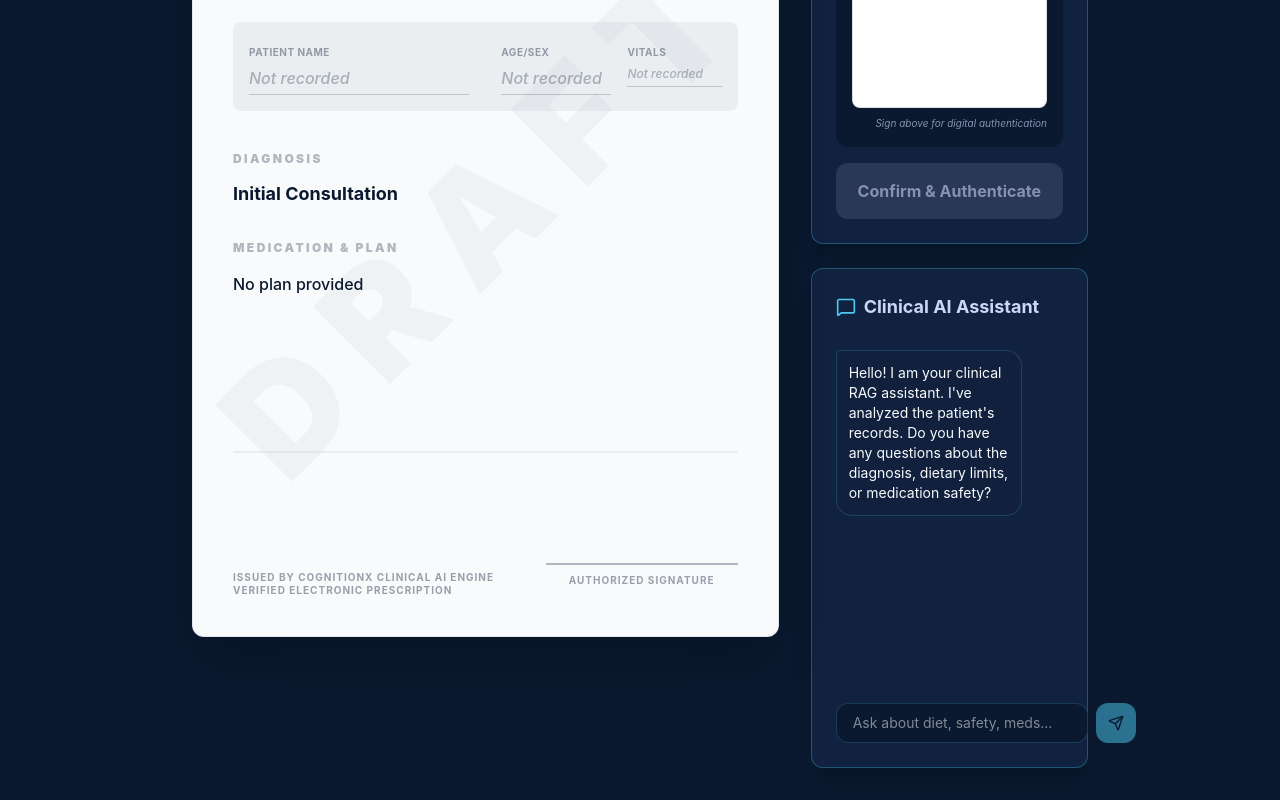
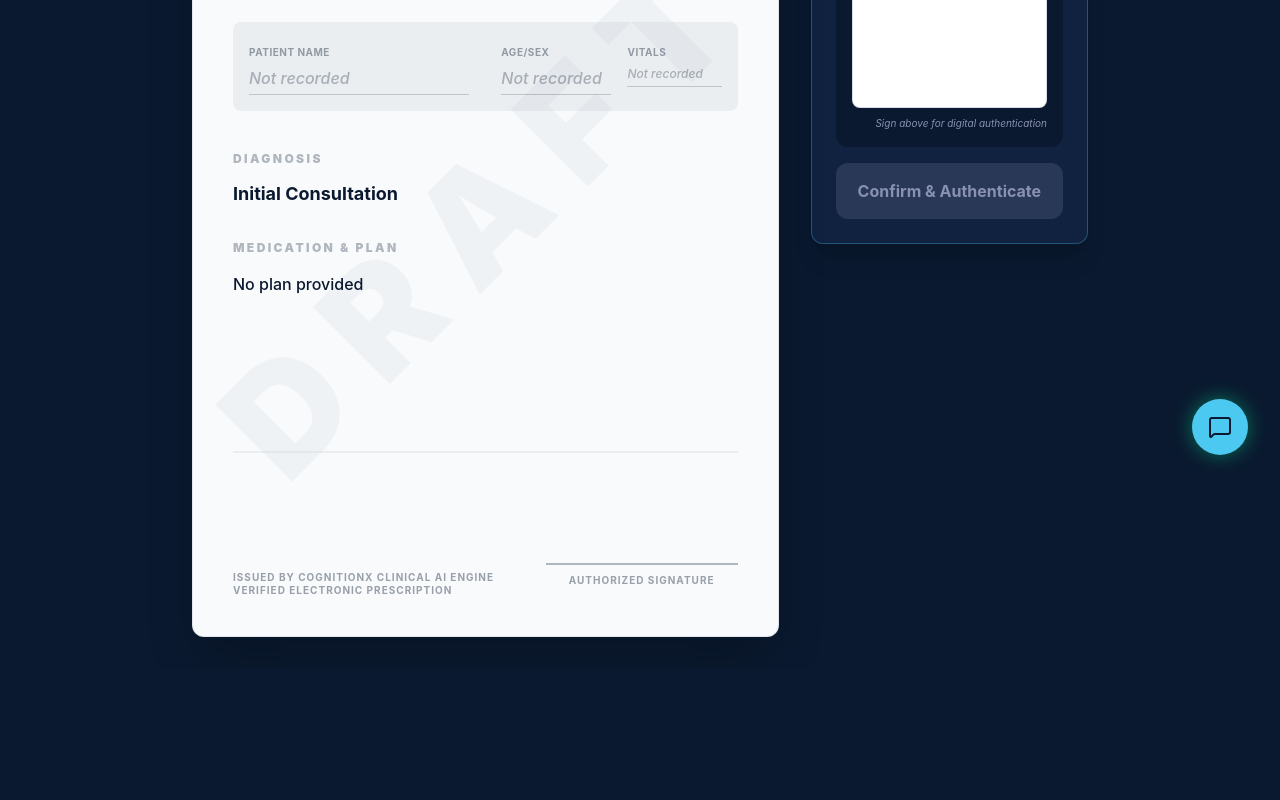
Before and after one commit to manthaaaaan/Cognition_x, a React (Vite) app in the folder cognitionx-frontend/: page /prescription in a window 1280 px wide. Shown: the part 313-1113 px from the top of the page. After the commit the page ends 982 px from the top, so only its background shows below. Built offline with nearby package versions, Linux system fonts and the light colour scheme.

Commit message:
floating button

```diff
--- a/cognitionx-frontend/src/pages/Prescription.tsx
+++ b/cognitionx-frontend/src/pages/Prescription.tsx
@@ -1,6 +1,6 @@
 import React, { useState, useEffect } from 'react';
 import { useNavigate } from 'react-router-dom';
-import { FileText, Download, Printer, User, Award, Calendar, CheckCircle, ChevronLeft, Loader2, Fingerprint, ShieldCheck, ShieldAlert, Lock, Clock, MessageSquare, Send } from 'lucide-react';
+import { FileText, Download, Printer, User, Award, Calendar, CheckCircle, ChevronLeft, Loader2, Fingerprint, ShieldCheck, ShieldAlert, Lock, Clock, MessageSquare, Send, X } from 'lucide-react';
 import { motion, AnimatePresence } from 'framer-motion';
 import axios from 'axios';
 import { jsPDF } from 'jspdf';
@@ -21,6 +21,7 @@ const Prescription: React.FC = () => {
   const navigate = useNavigate();
 
   // Chat Assistant State
+  const [isChatOpen, setIsChatOpen] = useState(false);
   const [messages, setMessages] = useState<{role: 'user' | 'assistant', content: string}[]>([
     {role: 'assistant', content: "Hello! I am your clinical RAG assistant. I've analyzed the patient's records. Do you have any questions about the diagnosis, dietary limits, or medication safety?"}
   ]);
@@ -495,14 +496,31 @@ const Prescription: React.FC = () => {
             )}
           </div>
 
-          {/* RAG Chat Assistant Card */}
-          <div className="card-clinical border-clinical-accent/30 space-y-4 flex flex-col" style={{ height: '500px' }}>
-            <h2 className="text-lg font-bold flex items-center gap-2 border-b border-clinical-navy/20 pb-3">
-              <MessageSquare className="w-5 h-5 text-clinical-accent" />
-              Clinical AI Assistant
-            </h2>
 
-            <div className="flex-grow overflow-y-auto space-y-4 pr-2 scrollbar-thin scrollbar-thumb-clinical-accent/20">
+        </div>
+      </div>
+
+      {/* Floating Chat UI */}
+      <AnimatePresence>
+        {isChatOpen && (
+          <motion.div
+            initial={{ opacity: 0, y: 50, scale: 0.9 }}
+            animate={{ opacity: 1, y: 0, scale: 1 }}
+            exit={{ opacity: 0, y: 50, scale: 0.9 }}
+            className="fixed bottom-24 right-8 w-96 max-w-[90vw] bg-clinical-blue border border-clinical-accent/30 shadow-2xl shadow-clinical-accent/20 rounded-2xl overflow-hidden z-40 flex flex-col"
+            style={{ height: '500px' }}
+          >
+            <div className="bg-clinical-navy p-4 flex items-center justify-between border-b border-clinical-accent/20">
+              <h2 className="text-sm font-bold flex items-center gap-2 text-clinical-white">
+                <MessageSquare className="w-4 h-4 text-clinical-accent" />
+                Clinical AI Assistant
+              </h2>
+              <button onClick={() => setIsChatOpen(false)} className="text-clinical-text-secondary hover:text-clinical-accent transition-colors">
+                <X className="w-5 h-5" />
+              </button>
+            </div>
+
+            <div className="flex-grow overflow-y-auto p-4 space-y-4 scrollbar-thin scrollbar-thumb-clinical-accent/20">
               {messages.map((msg, idx) => (
                 <motion.div
                   initial={{ opacity: 0, y: 10 }}
@@ -510,14 +528,14 @@ const Prescription: React.FC = () => {
                   key={idx}
                   className={`flex ${msg.role === 'user' ? 'justify-end' : 'justify-start'}`}
                 >
-                  <div className={`max-w-[85%] rounded-2xl p-3 text-sm ${msg.role === 'user' ? 'bg-clinical-accent text-clinical-navy font-medium rounded-tr-sm' : 'bg-clinical-navy/10 text-clinical-white border border-clinical-accent/20 rounded-tl-sm'}`}>
+                  <div className={`max-w-[85%] rounded-2xl p-3 text-sm ${msg.role === 'user' ? 'bg-clinical-accent text-clinical-navy font-medium rounded-tr-sm' : 'bg-clinical-navy/50 text-clinical-white border border-clinical-accent/20 rounded-tl-sm'}`}>
                     {msg.content}
                   </div>
                 </motion.div>
               ))}
               {isChatLoading && (
                 <div className="flex justify-start">
-                  <div className="bg-clinical-navy/10 text-clinical-white border border-clinical-accent/20 rounded-2xl rounded-tl-sm p-3 flex gap-2 items-center">
+                  <div className="bg-clinical-navy/50 text-clinical-white border border-clinical-accent/20 rounded-2xl rounded-tl-sm p-3 flex gap-2 items-center">
                     <Loader2 className="w-4 h-4 animate-spin text-clinical-accent" />
                     <span className="text-xs text-clinical-text-secondary">Analyzing records...</span>
                   </div>
@@ -526,26 +544,36 @@ const Prescription: React.FC = () => {
               <div ref={messagesEndRef} />
             </div>
 
-            <div className="pt-2 border-t border-clinical-navy/20 flex gap-2">
+            <div className="p-3 bg-clinical-navy border-t border-clinical-accent/20 flex gap-2">
               <input
                 type="text"
                 value={chatInput}
                 onChange={(e) => setChatInput(e.target.value)}
                 onKeyPress={(e) => e.key === 'Enter' && handleSendMessage()}
-                placeholder="Ask about diet, safety, meds..."
-                className="flex-grow bg-clinical-navy border border-clinical-accent/20 rounded-xl px-4 py-2 text-sm text-clinical-white focus:border-clinical-accent outline-none"
+                placeholder="Ask about diet, meds..."
+                className="flex-grow bg-clinical-blue/50 border border-clinical-accent/20 rounded-xl px-4 py-2 text-sm text-clinical-white focus:border-clinical-accent outline-none"
               />
               <button
                 onClick={handleSendMessage}
                 disabled={isChatLoading || !chatInput.trim()}
-                className="bg-clinical-accent text-clinical-navy p-3 rounded-xl hover:bg-clinical-accent/90 disabled:opacity-50 transition-all flex items-center justify-center"
+                className="bg-clinical-accent text-clinical-navy p-2 rounded-xl hover:bg-clinical-accent/90 disabled:opacity-50 transition-all flex items-center justify-center"
               >
                 <Send className="w-4 h-4" />
               </button>
             </div>
-          </div>
-        </div>
-      </div>
+          </motion.div>
+        )}
+      </AnimatePresence>
+
+      {/* Floating Action Button */}
+      <motion.button
+        whileHover={{ scale: 1.1 }}
+        whileTap={{ scale: 0.9 }}
+        onClick={() => setIsChatOpen(!isChatOpen)}
+        className="fixed bottom-8 right-8 w-14 h-14 bg-clinical-accent rounded-full shadow-[0_0_20px_rgba(0,255,157,0.4)] flex items-center justify-center text-clinical-navy z-50 hover:bg-clinical-white transition-colors"
+      >
+        {isChatOpen ? <X className="w-6 h-6" /> : <MessageSquare className="w-6 h-6" />}
+      </motion.button>
     </div>
   );
 };
```
